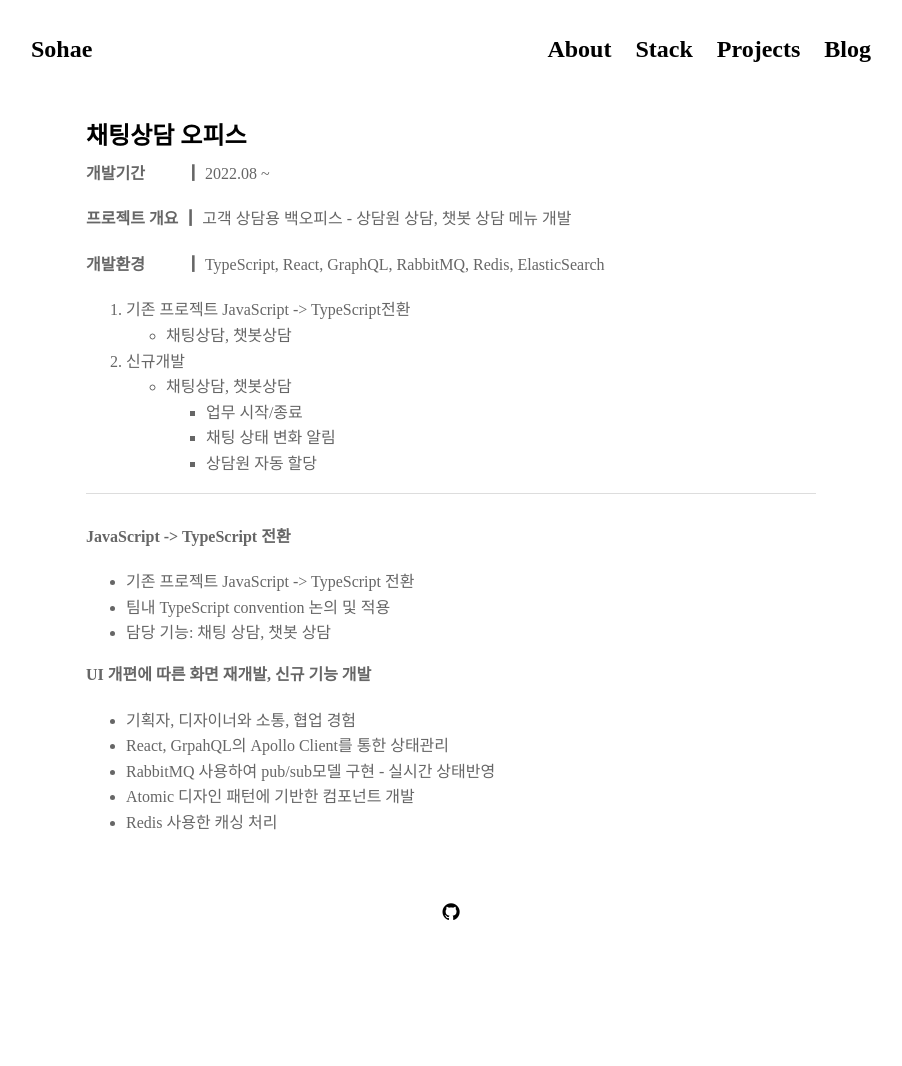
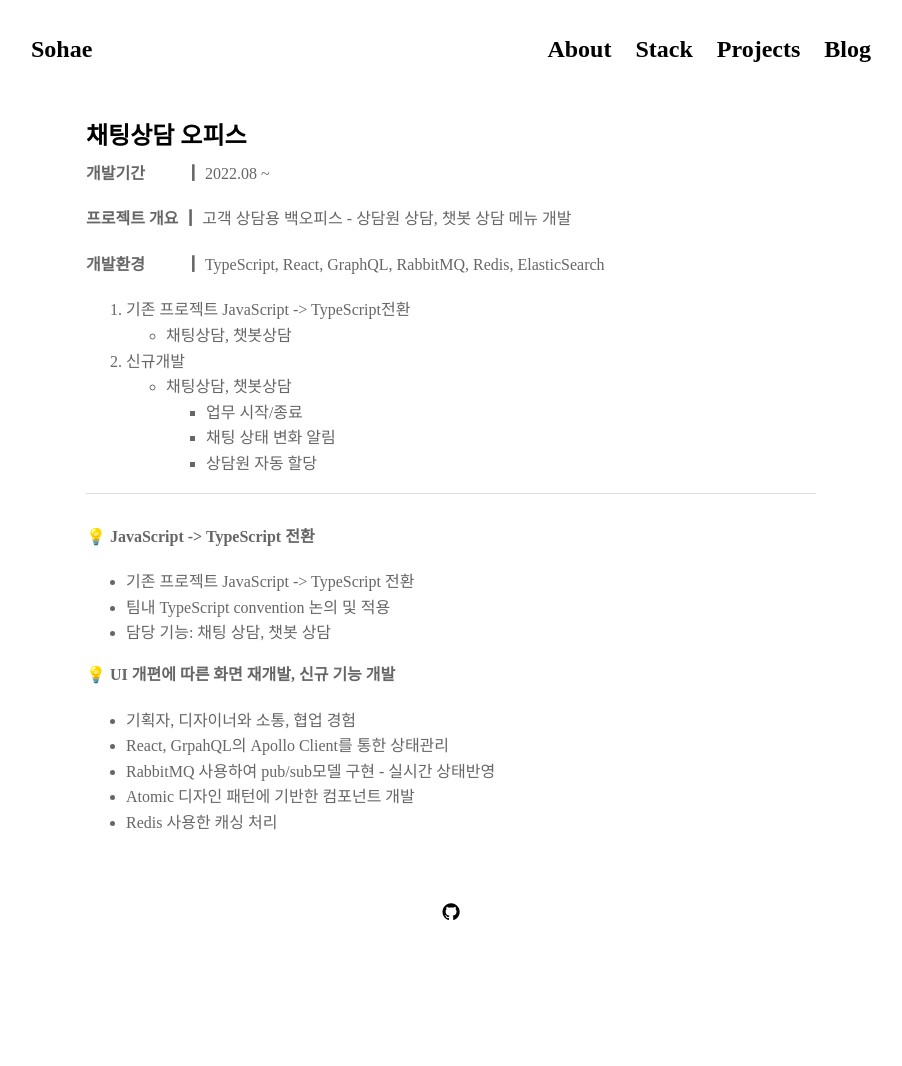
Before and after one commit to Dayook/dayook.github.io, a Jekyll site: the page built from projects/proj-5.md, in a window 1280 px wide. Shown: the whole page, without its empty margins (189-1091 px from the left). Built offline with Jekyll 4.4.1, drawn with Linux system fonts in a browser that asks for light colours; nearby versions of some CDN libraries; some web fonts are replaced.

```diff
--- a/projects/proj-5.md
+++ b/projects/proj-5.md
@@ -21,13 +21,13 @@ title: "채팅상담 오피스"
 
 
 ---
-**JavaScript -> TypeScript 전환**
+**💡 JavaScript -> TypeScript 전환**
 - 기존 프로젝트 JavaScript -> TypeScript 전환
 - 팀내 TypeScript convention 논의 및 적용
 - 담당 기능: 채팅 상담, 챗봇 상담
 
 
-**UI 개편에 따른 화면 재개발, 신규 기능 개발**
+**💡 UI 개편에 따른 화면 재개발, 신규 기능 개발**
 - 기획자, 디자이너와 소통, 협업 경험
 - React, GrpahQL의 Apollo Client를 통한 상태관리
 - RabbitMQ 사용하여 pub/sub모델 구현 - 실시간 상태반영
```
